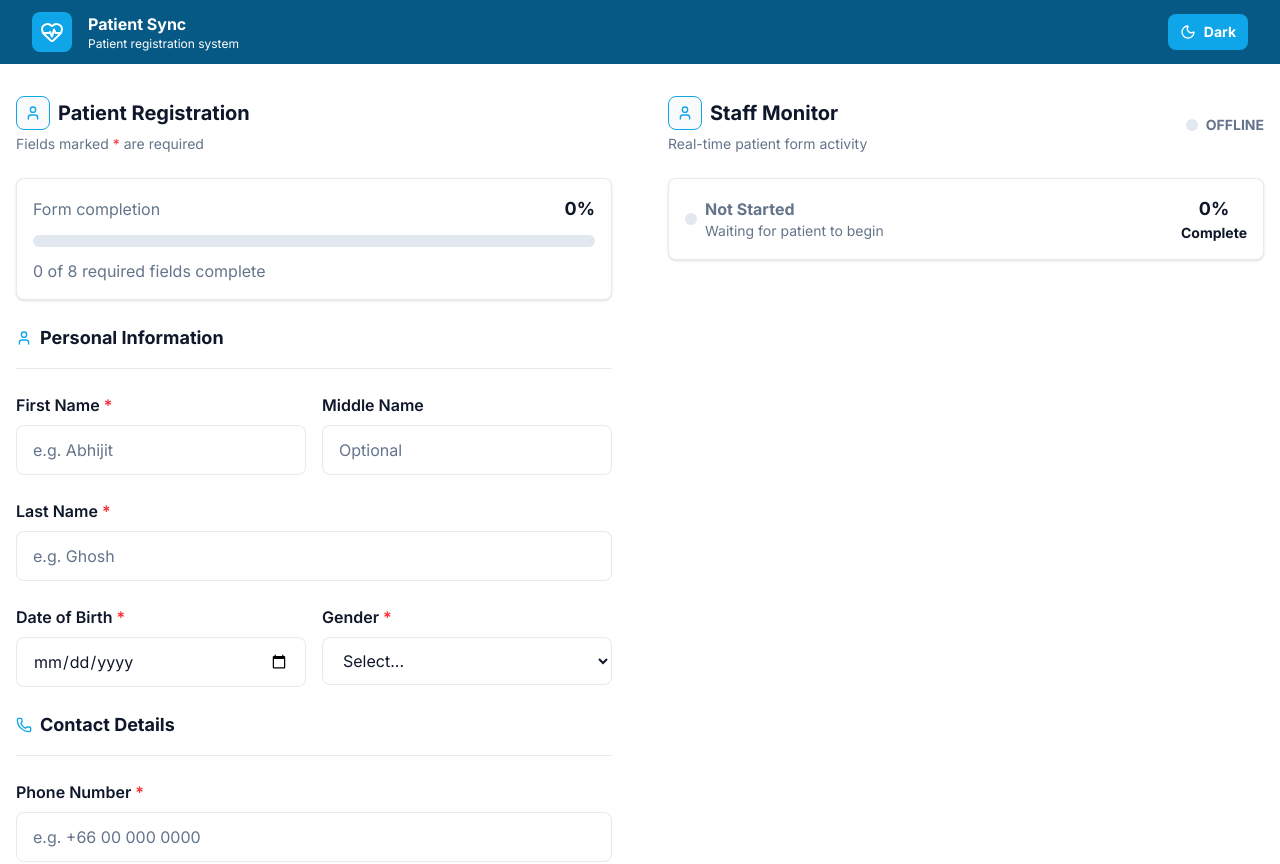
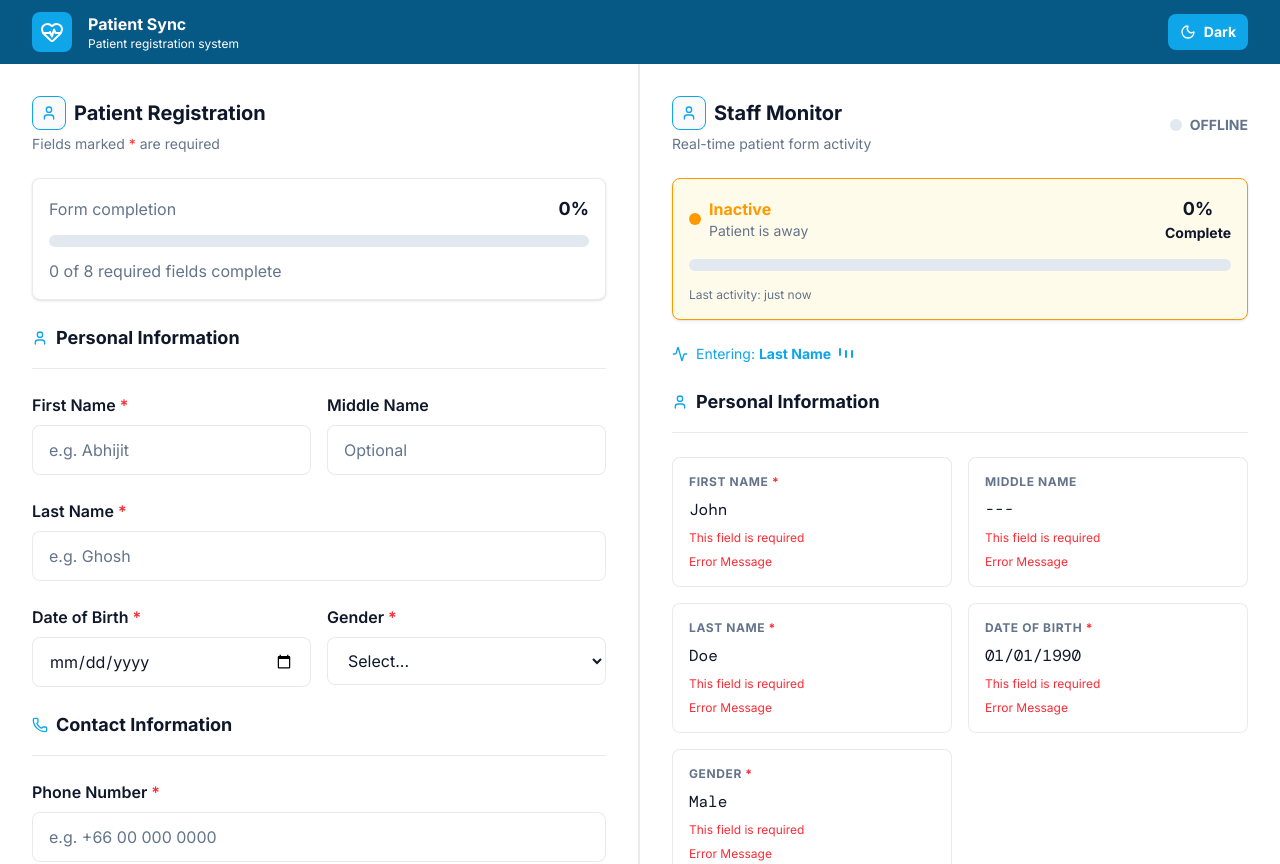
Before and after one commit to abhi-ghosh/patient-sync, a Next.js app: page / in a window 1280 px wide. Built offline with nearby package versions, Linux system fonts and the light colour scheme.

Commit message:
Complete patient and staff form UI

```diff
--- a/components/InfoCard.jsx
+++ b/components/InfoCard.jsx
@@ -1,16 +1,33 @@
-export default function InfoCard({ label, value, required = false }) {
+import TypeAnimation from "@/components/TypeAnimation";
+import {CircleAlert, CircleCheck} from "lucide-react";
+export default function InfoCard({ label, value, active = false, inputError= false, required = false, className = "", success = false }) {
   return (
     <div
-      className="flex flex-col gap-2 rounded-lg border border-dashed border-border
-      bg-card p-4 min-h-24"
+      className={`flex flex-col gap-2 rounded-lg border ${className}
+      ${
+        success
+          ? "bg-green-100 dark:bg-green-950/30 border-green-500"
+          : inputError
+          ? "bg-red-100 dark:bg-red-950/30 border-red-500"
+          : "bg-card"
+      }
+      ${active ? "border-accent" : "border-border"
+      } p-4 h-auto`}
     >
-      <p className="text-xs font-bold uppercase tracking-wider text-muted-foreground">
-        {label}
-        {required && <span className="text-red-500"> *</span>}
+      <div className="flex items-center justify-between">
+        <p className="text-xs font-bold uppercase tracking-wider text-muted-foreground">
+          {label}
+          {required && <span className="text-red-500"> *</span>}
+        </p>
+        {active && <TypeAnimation />}
+        {inputError && <CircleAlert className="w-4 h-4 text-red-500" />}
+        {success && <CircleCheck className="w-4 h-4 text-green-500" />}
+      </div>
+      <p className="font-mono text-md text-foreground">
+        {value || "---"}
       </p>
-      <p className="font-mono text-lg text-foreground">
-        {value || "—"}
-      </p>
+      {<p className="text-xs text-red-500">This field is required</p>}
+      {<p className="text-xs text-red-500">{"Error Message"}</p>}
     </div>
   );
 }
--- a/components/MainContent.jsx
+++ b/components/MainContent.jsx
@@ -16,14 +16,16 @@ export default function MainContent({whichForm, setWhichForm, children}){
             <Monitor/>Staff Monitor
           </button>
         </div>
-        {whichForm === "patient" ? PatientPanel : StaffPanel}
+        <div className="px-6 py-8">
+          {whichForm === "patient" ? PatientPanel : StaffPanel}
+        </div>
       </div>
-      <div className="hidden lg:grid lg:grid-cols-2 gap-6">
-        <div className="max-h-screen overflow-y-auto">
+      <div className="hidden lg:grid lg:grid-cols-2">
+        <div className="max-h-screen overflow-y-auto border-r-2 border-border px-8 py-8">
           {PatientPanel}
         </div>
 
-        <div className="max-h-screen overflow-y-auto">
+        <div className="max-h-screen overflow-y-auto px-8 py-8">
           {StaffPanel}
         </div>
       </div>
--- a/components/Navbar.jsx
+++ b/components/Navbar.jsx
@@ -12,7 +12,7 @@ export default function Navbar({changeTheme,darkMode}){
         </div>
       </div>
       {/* Ligth or Dark Theme Toggle */}
-      <button onClick={changeTheme} className="bg-accent dark:bg-muted-foreground
+      <button onClick={changeTheme} className="bg-accent
         text-primary-foreground w-20 py-2 px-2 rounded-lg flex items-center justify-center
         gap-2 cursor-pointer hover:scale-105 active:scale-95 transition-all duration-200 ease">
           {darkMode ? <Sun className="w-4 h-4"/> : <Moon className="w-4 h-4"/>}
--- a/components/PatientPanel.jsx
+++ b/components/PatientPanel.jsx
@@ -1,11 +1,13 @@
 import { User,Phone, Heart, Globe } from "lucide-react";
+import SectionHeader from "@/components/SectionHeader";
 export default function PatientPanel({userOptions}) {
 
   //Reusable Input Form Styles
   const inputStyles = "w-full rounded-lg border border-border bg-card px-4 py-3 text-foreground placeholder:text-muted-foreground outline-none focus:ring-2 focus:ring-ring";
+  const sectionStyle = "flex flex-col gap-6";
 
   return (
-    <div className="px-4 py-8 flex flex-col gap-6">
+    <div className="flex flex-col gap-6">
 
       {/* Header */}
       <div className="text-foreground flex gap-1 flex-col">
@@ -19,7 +21,7 @@ export default function PatientPanel({userOptions}) {
       </div>
 
       {/* Progress Bar */}
-      <div className="sticky top-5 bg-card flex flex-col gap-3 rounded-lg border border-border p-4 shadow-sm">
+      <div className="z-10 sticky top-5 lg:top-[-32] bg-card flex flex-col gap-3 rounded-lg border border-border p-4 shadow-sm">
         <div className="flex items-center justify-between">
           <span className="text-md text-muted-foreground">
             Form completion
@@ -37,15 +39,10 @@ export default function PatientPanel({userOptions}) {
       </div>
 
       {/* Personal Information */}
-      <section className="flex flex-col gap-6">
-        <div className="flex items-center gap-2 border-b border-border pb-4">
-          <User className="w-4 h-4 text-accent" />
-          <h2 className="text-lg font-bold text-foreground">
-            Personal Information
-          </h2>
-        </div>
+      <section className={sectionStyle}>
+        <SectionHeader icon={User} title="Personal Information" />
         {/* First & Middle Name */}
-        <div className="flex gap-4">
+        <div className="flex flex-col gap-6 md:flex-row md:gap-4">
           <div className="flex flex-col flex-1 gap-2">
             <label htmlFor="firstName" className="font-semibold text-foreground">
               First Name <span className="text-red-500">*</span>
@@ -56,6 +53,7 @@ export default function PatientPanel({userOptions}) {
               name="firstName"
               placeholder="e.g. Abhijit"
               className={inputStyles} spellCheck={false}
+              required
             />
           </div>
           <div className="flex flex-col flex-1 gap-2">
@@ -82,10 +80,11 @@ export default function PatientPanel({userOptions}) {
             name="lastName"
             placeholder="e.g. Ghosh"
             className={inputStyles} spellCheck={false}
+            required
           />
         </div>
         {/* DOB & Gender */}
-        <div className="flex gap-4">
+        <div className="flex flex-col gap-6 md:flex-row md:gap-4">
           <div className="flex flex-col flex-1 gap-2">
             <label htmlFor="dob" className="font-semibold text-foreground">
               Date of Birth <span className="text-red-500">*</span>
@@ -95,6 +94,7 @@ export default function PatientPanel({userOptions}) {
               type="date"
               name="dob"
               className={inputStyles}
+              required
             />
           </div>
           <div className="flex flex-col flex-1 gap-2">
@@ -105,6 +105,7 @@ export default function PatientPanel({userOptions}) {
               id="gender"
               name="gender"
               className={inputStyles}
+              required
             >
               <option value="">Select...</option>
               {userOptions.genders.map((gender) => (
@@ -117,17 +118,12 @@ export default function PatientPanel({userOptions}) {
         </div>
       </section>
 
-      {/* Contact Details */}
-      <section className="flex flex-col gap-6">
-        <div className="flex items-center gap-2 border-b border-border pb-4">
-          <Phone className="w-4 h-4 text-accent" />
-          <h2 className="text-lg font-bold text-foreground">
-            Contact Details
-          </h2>
-        </div>
+      {/* Contact Information */}
+      <section className={sectionStyle}>
+        <SectionHeader icon={Phone} title="Contact Information" />
         {/* Phone Number */}
         <div className="flex flex-col gap-2">
-          <label htmlFor="patienNumber" className="font-semibold text-foreground">
+          <label htmlFor="patientNumber" className="font-semibold text-foreground">
             Phone Number <span className="text-red-500">*</span>
           </label>
           <input
@@ -136,6 +132,7 @@ export default function PatientPanel({userOptions}) {
             name="phoneNumber"
             placeholder="e.g. +66 00 000 0000"
             className={inputStyles} spellCheck={false}
+            required
           />
         </div>
         {/* Email */}
@@ -162,20 +159,16 @@ export default function PatientPanel({userOptions}) {
             rows="4"
             placeholder="Street address, city, state, ZIP code"
             className={inputStyles} spellCheck={false}
+            required
           />
         </div>
       </section>
 
       {/* Additional Information */}
-      <section className="flex flex-col gap-6">
-        <div className="flex items-center gap-2 border-b border-border pb-4">
-          <Globe className="w-4 h-4 text-accent" />
-          <h2 className="text-lg font-bold text-foreground">
-            Additional Information
-          </h2>
-        </div>
+      <section className={sectionStyle}>
+        <SectionHeader icon={Globe} title="Additional Information" />
         {/* Preferred Language & Nationality */}
-        <div className="flex gap-4">
+        <div className="flex flex-col gap-6 md:flex-row md:gap-4">
           <div className="flex flex-col flex-1 gap-2">
             <label htmlFor="language" className="font-semibold text-foreground">
               Preferred Language <span className="text-red-500">*</span>
@@ -184,6 +177,7 @@ export default function PatientPanel({userOptions}) {
               id="language"
               name="preferredLanguage"
               className={inputStyles}
+              required
             >
               <option value="">Select...</option>
               {userOptions.languages.map((language) => (
@@ -201,6 +195,7 @@ export default function PatientPanel({userOptions}) {
               id="nationality"
               name="nationality"
               className={inputStyles}
+              required
             >
               <option value="">Select...</option>
               {userOptions.nationalities.map((nationality) => (
@@ -231,15 +226,8 @@ export default function PatientPanel({userOptions}) {
         </div>
       </section>
       {/* Emergency Contact */}
-      <section className="flex flex-col gap-6">
-        <div className="flex items-center justify-between border-b border-border pb-4">
-          <div className="flex items-center gap-2">
-            <Heart className="w-4 h-4 text-accent" />
-            <h2 className="text-lg font-bold text-foreground">
-              Emergency Contact
-            </h2>
-          </div>
-        </div>
+      <section className={sectionStyle}>
+        <SectionHeader icon={Heart} title="Emergency Contact" />
         {/* Emergency Contact Number */}
         <div className="flex flex-col gap-2">
           <label htmlFor="emergencyNumber" className="font-semibold text-foreground">
@@ -251,10 +239,11 @@ export default function PatientPanel({userOptions}) {
             name="emergencyContactNumber"
             placeholder="e.g. +66 11 222 3333"
             className={inputStyles} spellCheck={false}
+            required
           />
         </div>
         {/* Contact Name & Relationship */}
-        <div className="flex gap-4">
+        <div className="flex flex-col gap-6 md:flex-row md:gap-4">
           <div className="flex flex-col flex-1 gap-2">
             <label htmlFor="emergencyName" className="font-semibold text-foreground">
               Contact Name
--- /dev/null
+++ b/components/SectionHeader.jsx
@@ -0,0 +1,10 @@
+export default function SectionHeader({ icon: Icon, title }) {
+  return (
+    <div className="flex items-center gap-2 border-b border-border pb-4">
+      <Icon className="w-4 h-4 text-accent" />
+      <h2 className="text-lg font-bold text-foreground">
+        {title}
+      </h2>
+    </div>
+  );
+}
--- a/components/StaffPanel.jsx
+++ b/components/StaffPanel.jsx
@@ -1,10 +1,18 @@
 import InfoCard from "@/components/InfoCard";
-import {User} from "lucide-react";
+import {User, Activity, Phone, Globe, Heart} from "lucide-react";
+import SectionHeader from "@/components/SectionHeader";
+import TypeAnimation from "@/components/TypeAnimation";
+import StatCard from "@/components/StatCard";
 import { useState } from "react";
 export default function StaffPanel() {
   const active = false;
+  const inactive = !false;
+  const inputError = false;
+  const success = false;
+  const infoGroupStyle = "grid grid-cols-1 md:grid-cols-2 gap-4";
+  const sectionStyle = "flex flex-col gap-6";
   return (
-    <div className="px-4 py-8 flex flex-col gap-6">
+    <div className="flex flex-col gap-6">
       {/* Header */}
       <div className="flex items-center justify-between">
         <div className="text-foreground flex gap-1 flex-col">
@@ -17,22 +25,24 @@ export default function StaffPanel() {
           <p className="text-sm text-muted-foreground">Real-time patient form activity</p>
         </div>
         <div className="flex items-center gap-2">
-          <div className={`w-3 h-3 rounded-full ${active ? "bg-green-500" : "bg-muted"}`}></div>
+          <div className={`w-3 h-3 rounded-full ${active ? "bg-green-500" :"bg-muted"}`}></div>
           <p className="text-sm text-muted-foreground font-bold">{active ? "ACTIVE" : "OFFLINE"}</p>
         </div>
       </div>
 
-      {/* Progress Bar */}
-      <div className="sticky top-5 bg-card flex flex-col gap-4 rounded-lg border border-border p-4 shadow-sm">
+      {/* Progress Bar Container */}
+      <div className={`z-10 sticky top-5 lg:top-[-32]
+      ${active ?  "bg-green-50 border-green-500" : inactive ? "bg-amber-50 border-amber-500" : "bg-card border-border"}
+        flex flex-col gap-4 rounded-lg dark:bg-card border p-4 shadow-sm`}>
         <div className="flex items-center justify-between">
           <div className="flex items-center gap-2">
-            <div className={`w-3 h-3 rounded-full ${active ? "bg-green-500" : "bg-muted"}`}></div>
+            <div className={`w-3 h-3 rounded-full ${active ? "bg-green-500" : inactive ? "bg-amber-500" :  "bg-muted"}`}></div>
             <div>
-              <span className="text-md font-bold text-muted-foreground">
-                Not Started
+              <span className={`text-md font-bold ${active ? "text-green-500" : inactive ? "text-amber-500" : "text-muted-foreground"}`}>
+                {active ? "Active" : inactive ? "Inactive" : "Not Started"}
               </span>
               <p className="text-sm text-muted-foreground">
-                Waiting for patient to begin
+                {active ? "Patient is currently filling out the form" : inactive ? "Patient is away" : "Waiting for patient to begin"}
               </p>
             </div>
           </div>
@@ -41,12 +51,73 @@ export default function StaffPanel() {
             <p className="text-sm">Complete</p>
           </span>
         </div>
-        {/* Progress Bar - Only shows up when user is active */}
-        {active && (
+        {/* Progress Bar */}
         <div className="h-3 rounded-full bg-muted">
           <div className="h-full w-0 rounded-full bg-accent" />
         </div>
-        )}
+        <p className="text-xs text-muted-foreground">Last activity: just now</p>
+      </div>
+      {/* Currently Entering Field */}
+      <div className="flex items-center gap-2 text-sm text-accent">
+        <Activity className="w-4 h-4"/>
+        <p>Entering: <span className="font-bold">{"Last Name"}</span></p>
+        <TypeAnimation/>
+      </div>
+      {/* Info Cards */}
+      {/* Personal Information */}
+      <section className={sectionStyle}>
+        <SectionHeader icon={User} title="Personal Information" />
+        <div className={infoGroupStyle}>
+          <InfoCard label="First Name" value="John" active={active} inputError={inputError} success={success} required/>
+          <InfoCard label="Middle Name" value="" active={active} inputError={inputError} success={success}/>
+          <InfoCard label="Last Name" value="Doe" active={active} inputError={inputError} success={success} required/>
+          <InfoCard label="Date of Birth" value="01/01/1990" active={active} inputError={inputError} success={success} required/>
+          <InfoCard label="Gender" value="Male" active={active} inputError={inputError} success={success} required/>
+        </div>
+      </section>
+      {/* Contact Information */}
+      <section className={sectionStyle}>
+        <SectionHeader icon={Phone} title="Contact Information" />
+        <div className={infoGroupStyle}>
+          <InfoCard label="Phone Number" value="" active={active} inputError={inputError} success={success} required/>
+          <InfoCard label="Email Address" value="john.doe@example.com" active={active} inputError={inputError} success={success}/>
+          <InfoCard className="md:col-span-2" label="Address" value="" active={active} inputError={inputError} success={success} required/>
+        </div>
+      </section>
+      {/* Additional Information */}
+      <section className={sectionStyle}>
+        <SectionHeader icon={Globe} title="Additional Information" />
+        <div className={infoGroupStyle}>
+          <InfoCard label="Preferred Language" value="Thai" active={active} inputError={inputError} success={success} required/>
+          <InfoCard label="Nationality" value="Thai" active={active} inputError={inputError} success={success} required/>
+          <InfoCard label="Religion" value="" active={active} inputError={inputError} success={success}/>
+        </div>
+      </section>
+      {/* Emergency Contact */}
+      <section className={sectionStyle}>
+        <SectionHeader icon={Heart} title="Emergency Contact" />
+        <div className={infoGroupStyle}>
+          <InfoCard label="Emergency Contact Number" value="" active={active} className={"md:col-span-2"} inputError={inputError} success={success} required/>
+          <InfoCard label="Emergency Contact Name" value="" active={active} inputError={inputError} success={success}/>
+          <InfoCard label="Emergency Contact Relationship" value="" active={active} inputError={inputError} success={success}/>
+        </div>
+      </section>
+      {/* Statistics */}
+      <div className="grid grid-cols-2 md:grid-cols-3 gap-4">
+        <StatCard
+          current={0}
+          total={8}
+          label="Required fields"
+        />
+        <StatCard
+          current={0}
+          label="Validation errors"
+        />
+        <StatCard
+          current={0}
+          total={6}
+          label="Optional fields"
+        />
       </div>
     </div>
   )
--- /dev/null
+++ b/components/StatCard.jsx
@@ -0,0 +1,12 @@
+export default function StatCard({ current, total, label }) {
+  return (
+    <div className="flex flex-col items-center justify-center gap-2 rounded-xl border border-border bg-card py-6 shadow-sm">
+      <p className="text-4xl font-bold text-foreground">
+        {total !== undefined ? `${current}/${total}` : current}
+      </p>
+      <p className="text-sm text-muted-foreground">
+        {label}
+      </p>
+    </div>
+  );
+}
--- /dev/null
+++ b/components/TypeAnimation.jsx
@@ -0,0 +1,12 @@
+export default function TypeAnimation(){
+  const delays=[0, 100, 200];
+  return (
+    <div className="flex gap-1">
+      {delays.map((delay, index)=>(
+        <div key={index} className="w-0.5 h-2 rounded-full bg-accent animate-bounce"
+          style={{animationDelay: `${delay}ms`}}>
+        </div>
+      ))}
+    </div>
+  )
+}
```
